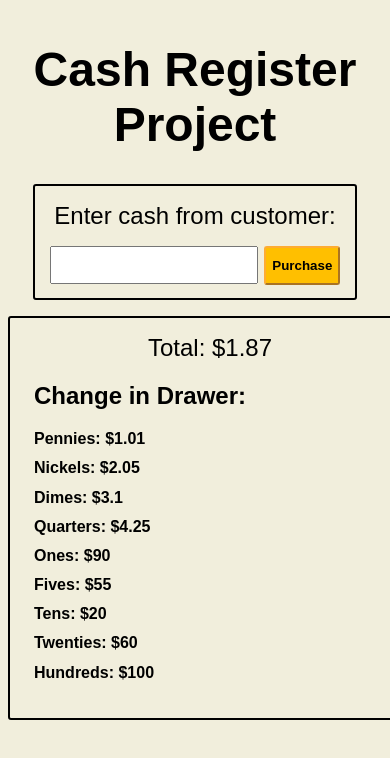
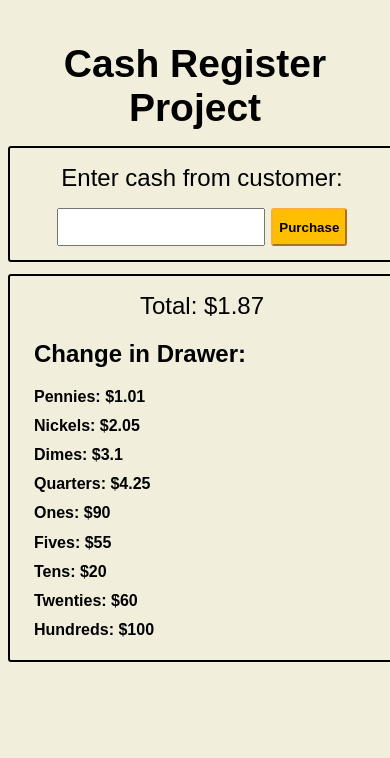
Before and after one commit to Relzarick/cash-Register, a plain HTML site: page index.html in a window 390 px wide. Shown: the top 758 px of the page. Drawn offline with Linux system fonts and the light colour scheme.

Commit message:
Add files via upload

```diff
--- a/styles.css
+++ b/styles.css
@@ -5,8 +5,8 @@ body {
   text-align: center;
 }
 h1 {
-  font-size: 3rem;
-  margin-top: 5vh;
+  font-size: clamp(2rem, 10vw, 3rem);
+  margin: 5vh 0 clamp(1rem, 1vw, 2rem);
 }
 
 .price-container {
@@ -14,8 +14,8 @@ h1 {
 }
 .input-container {
   font-size: 1.5rem;
-  width: 20rem;
   height: 6rem;
+  width: 24rem;
   border: 2px solid black;
   border-radius: 3px;
   margin: auto;
@@ -36,9 +36,8 @@ h1 {
 }
 .container {
   border: 2px solid black;
-  height: 24rem;
-  width: 25rem;
-  margin: 1rem auto;
+  width: 24rem;
+  margin: 3vw auto 0;
   border-radius: 3px;
   padding-top: 1rem;
 }
@@ -65,10 +64,24 @@ h1 {
 #change-due {
   font-size: 1.5rem;
   border: 2px solid black;
-  width: 31vw;
+  width: 24rem;
   min-height: 8vh;
-  margin: auto;
+  margin: 1vw auto 0;
   display: none;
   align-items: center;
   justify-content: center;
 }
+
+@media only screen and (min-width: 320px) and (max-width: 480px) {
+  .container {
+    height: clamp(23rem, 50vw, 24rem);
+    width: clamp(20rem 20vw, 21rem);
+  }
+  .input-container {
+    height: clamp(4rem, 50vw, 6rem);
+    width: clamp(20rem 50vw, 21rem);
+  }
+  #change-due {
+    text-align: left;
+  }
+}
```
